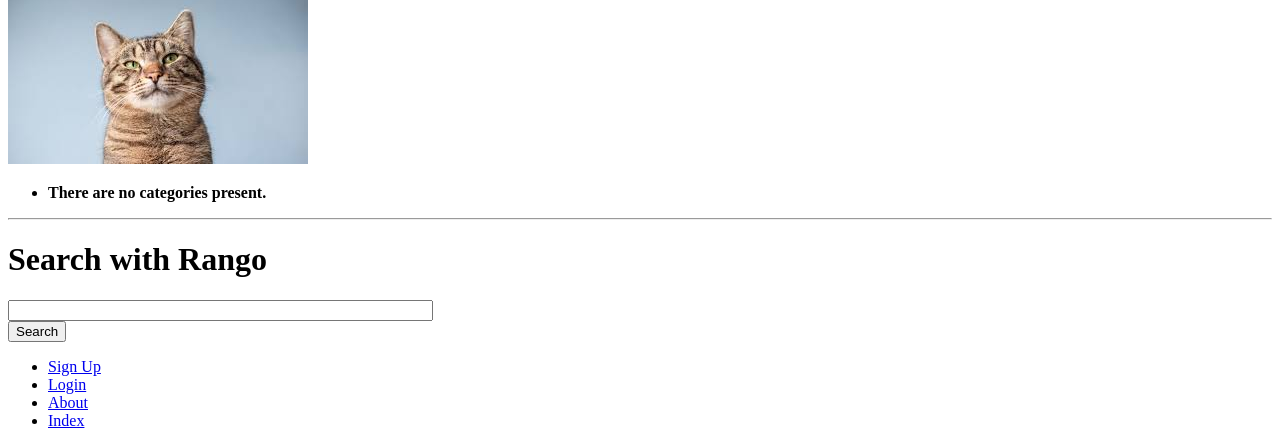
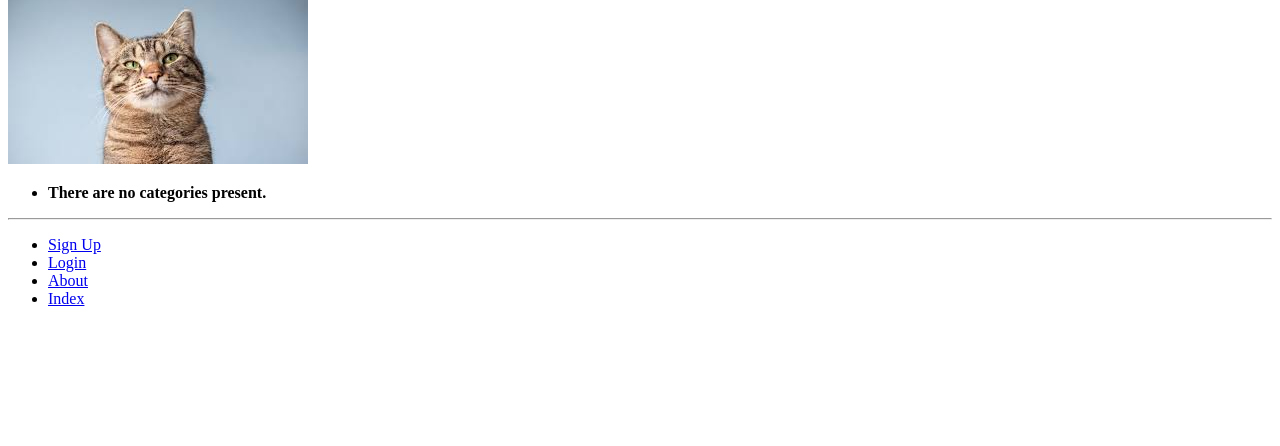
Before and after one commit to calritchgraham/itech-app, a Django app: page /rango/about/ in a window 1280 px wide. Shown: the part 474-920 px from the top of the page. After the commit the page ends 780 px from the top, so only its background shows below. Run offline with Django 3.2, Linux system fonts and the light colour scheme; data that the repository does not hold is empty; grey boxes are pictures that could not be loaded.

Commit message:
twaeked search

```diff
--- a/rango/bing_search.py
+++ b/rango/bing_search.py
@@ -23,9 +23,9 @@ def read_bing_key():
 def run_query(search_terms):
 
 	bing_key = read_bing_key()
-	search_url = "https://api.cognitive.microsoft.com/bing/v7.0/search"
-	headers = {'Ocp-Apim-Subscription-Key': bing_key}
-	params = {'q': search_terms, 'textDecorations': True, 'textFormat':' HTML'}
+	search_url = "https://api.bing.microsoft.com/v7.0/search"
+	headers = {"Ocp-Apim-Subscription-Key": bing_key}
+	params = {"q": search_terms, "textDecorations": True, "textFormat": "HTML"}
 
 	# Issue the request, given the details above.
 	response = requests.get(search_url, headers=headers, params=params)
--- a/rango/views.py
+++ b/rango/views.py
@@ -245,10 +245,13 @@ def visitor_cookie_handler(request):
 
 def search(request):
     result_list = []
+    context_dict = {}
 
     if request.method == 'POST':
         query = request.POST['query'].strip()
         if query:
             result_list = run_query(query)
 
-    return render(request, 'rango/search.html', {'result_list': result_list})
+    context_dict = {'result_list': result_list, 'query': query}
+
+    return render(request, 'rango/search.html', context_dict)
--- a/templates/rango/base.html
+++ b/templates/rango/base.html
@@ -21,31 +21,6 @@
             {% endblock %}
         </div>
          <hr />
-         <div>
-            <div class="jumbotron p-4">
-                <div class="container">
-                    <h1 class="jumbotron-heading">Search with Rango</h1>
-                </div>
-            </div>
-            <div>
-                <form class="form-inline"
-                    id="user-form"
-                        method="post"
-                        action="{% url 'rango:search' %}">
-                {% csrf_token %}
-                <div class="form-group">
-                    <input class="form-control"
-                        type="text"
-                        size="50"
-                        name="query"
-                        id="query" />
-                </div>
-
-                <button class="btn btn-primary"
-                        type="submit"
-                        name="submit">Search</button>
-                </form>
-            </div>
              <ul>
              {% if user.is_authenticated %}
                  <li><a href="{% url 'rango:restricted' %}">Restricted Page</a></li>
--- a/templates/rango/search.html
+++ b/templates/rango/search.html
@@ -21,7 +21,9 @@ Search
 		<input class="form-control"
 			type="text"
 			size="50"
+			value ="{{ query }}"
 			name="query"
+
 			id="query" />
 	</div>
 
```
Also changed, not shown: templates/rango/search_bar.html (added, +20 -0 lines).
